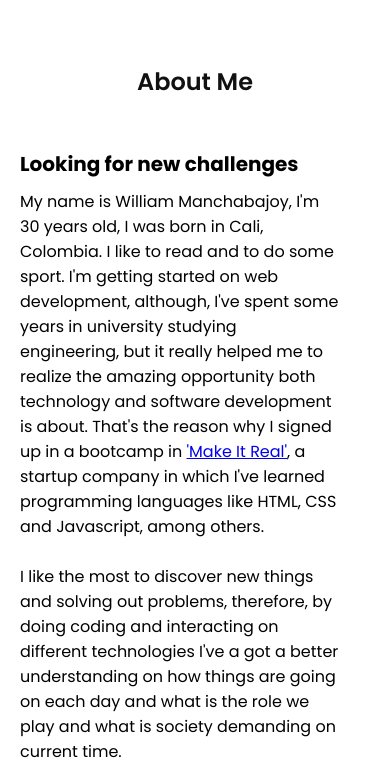
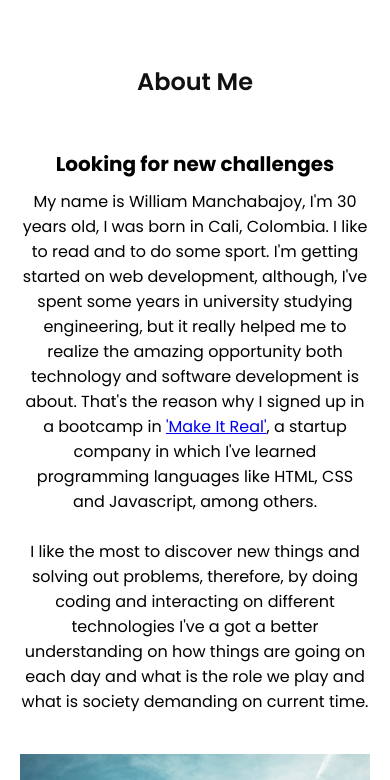
Before and after one commit to wrafael91/portfolio_wrmp, a plain HTML site: page index.html in a window 390 px wide. Shown: the part 880-1660 px from the top of the page. Drawn offline with Linux system fonts and the light colour scheme.

Commit message:
commit corrigiendo bordes y alineación

```diff
--- a/style.css
+++ b/style.css
@@ -371,6 +371,10 @@ img {
     }
     .content {
         flex-direction: column;
+        text-align: center;
+    }
+    .content-box {
+        padding-right: 0;
     }
     .w50 {
         margin: 20px auto;
@@ -397,6 +401,9 @@ img {
     .social-media h3 {
         text-align: center;
     }
+    .form-box {
+        margin-top: 20px;
+    }
     .form-box form input[type='submit'] {
         display: block;
         margin: auto;
```
